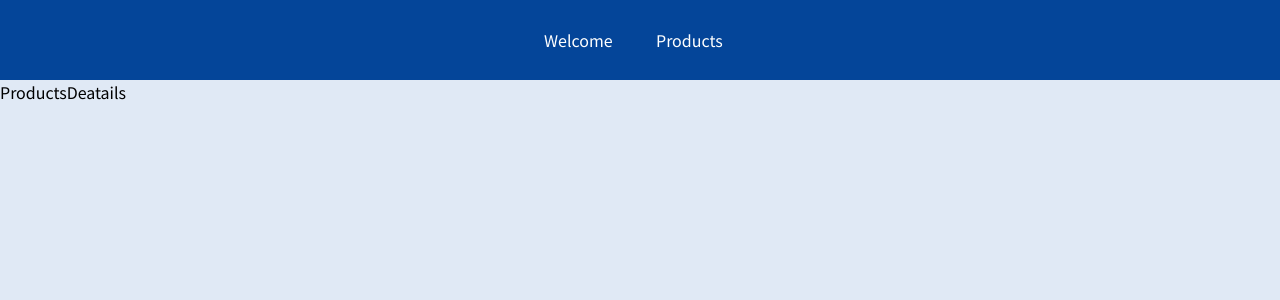
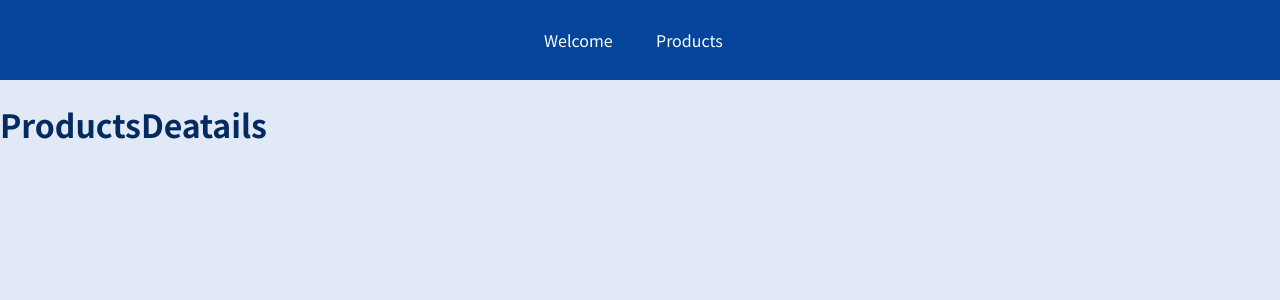
Before and after one commit to AsmaaFH/Maximilian_React-Cource, a React (Create React App) app: page /product-detail/1 in a window 1280 px wide. Shown: the top 300 px of the page. Built offline with nearby package versions, Linux system fonts and the light colour scheme.

Commit message:
dynamic reouter with params

```diff
--- a/src/App.js
+++ b/src/App.js
@@ -14,8 +14,8 @@ function App() {
       <Route path="/products">
         <Products />
       </Route>
-      <Route>
-        <ProductsDeatails path="product-detail:/productId" />
+      <Route path="/product-detail/:productId">
+        <ProductsDeatails />
       </Route>
     </div>
   );
--- a/src/pages/ProductsDeatails.js
+++ b/src/pages/ProductsDeatails.js
@@ -1,7 +1,10 @@
 import React from 'react';
+import { useParams } from 'react-router-dom';
 
 const ProductsDeatails = () => {
-  return <div>ProductsDeatails</div>;
+  const params = useParams();
+  console.log(params.productId);
+  return <h1>ProductsDeatails</h1>;
 };
 
 export default ProductsDeatails;
```
